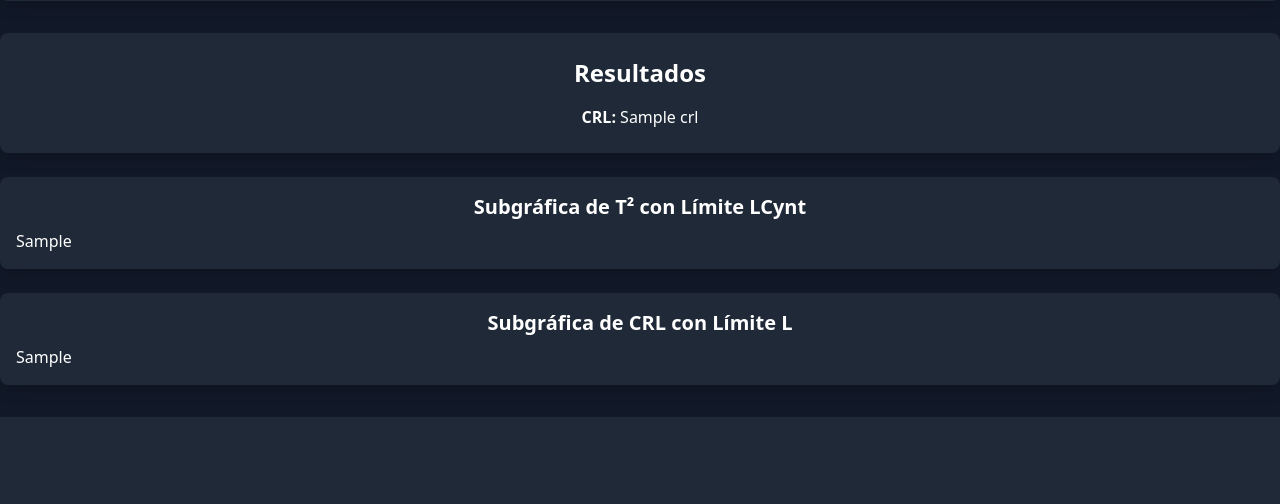
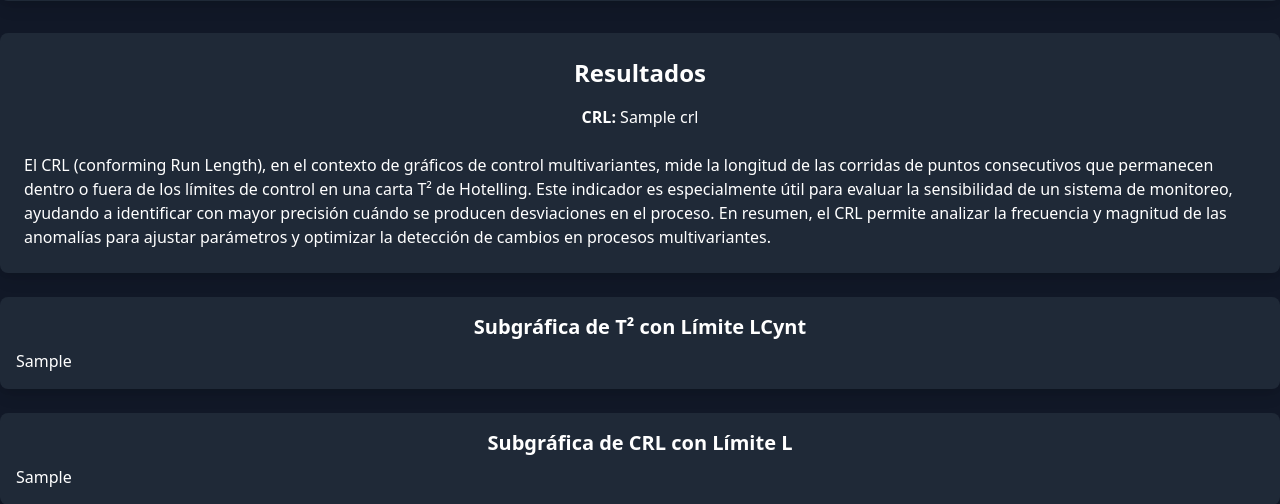
Before and after one commit to Arturo-daza/T2_arl, a Flask app: template templates/index.html in a window 1280 px wide. Shown: the part 619-1123 px from the top of the page. Before the commit the page ends 1036 px from the top, so only its background shows below. Run offline with Flask 3, Linux system fonts and the light colour scheme; the template is opened without the code that fills it: most values are stand-ins (such as "Sample title", 1, 10 or a date in 2020); some libraries are stand-ins or nearby versions.

Commit message:
update index

```diff
--- a/templates/index.html
+++ b/templates/index.html
@@ -104,6 +104,9 @@
             <div class="bg-gray-800 p-6 rounded-lg shadow-lg mb-6">
                 <h2 class="text-2xl font-bold mb-4 text-center">Resultados</h2>
                 <p class="text-center"><strong>CRL:</strong> {{ crl }}</p>
+                <br>
+                <p>El CRL (conforming Run Length), en el contexto de gráficos de control multivariantes, mide la longitud de las corridas de puntos consecutivos que permanecen dentro o fuera de los límites de control en una carta T² de Hotelling. Este indicador es especialmente útil para evaluar la sensibilidad de un sistema de monitoreo, ayudando a identificar con mayor precisión cuándo se producen desviaciones en el proceso. En resumen, el CRL permite analizar la frecuencia y magnitud de las anomalías para ajustar parámetros y optimizar la detección de cambios en procesos multivariantes.
+                </p>
             </div>
 
             <!-- Sección de Gráficas -->
```
